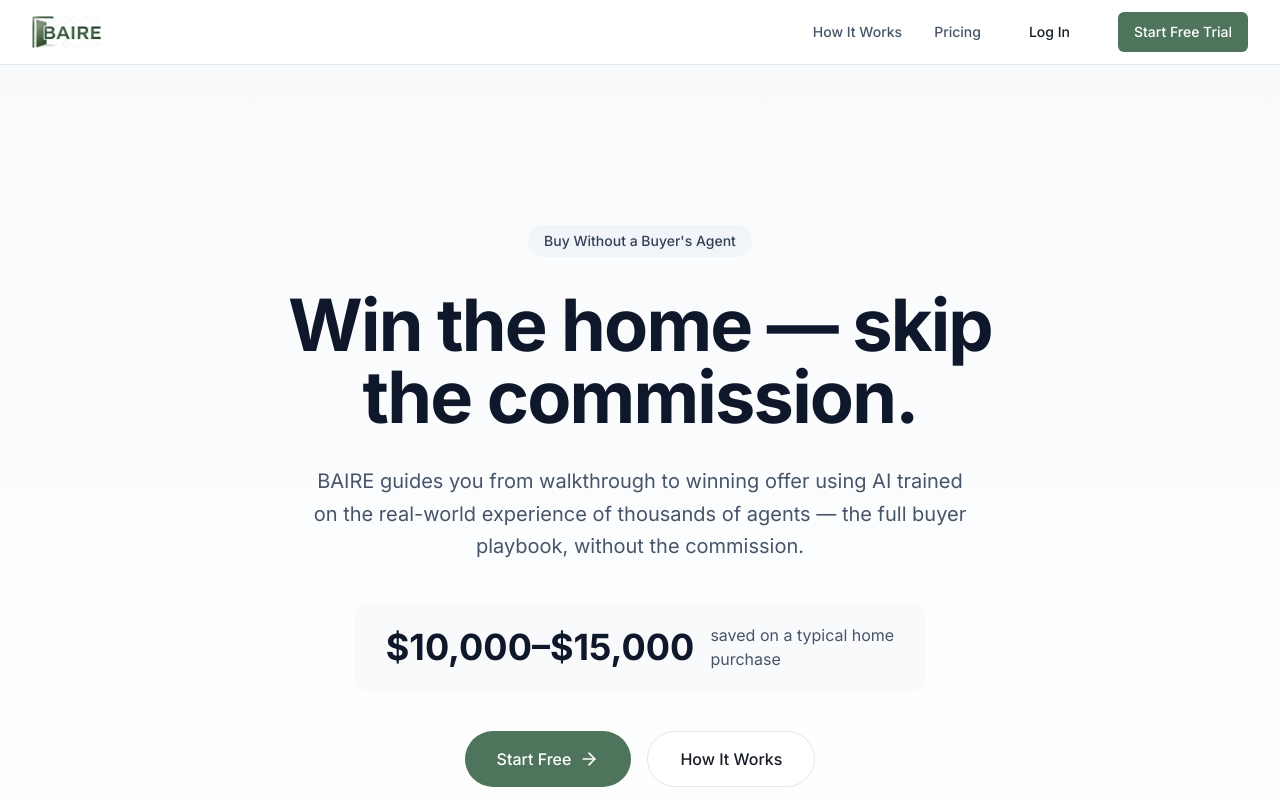
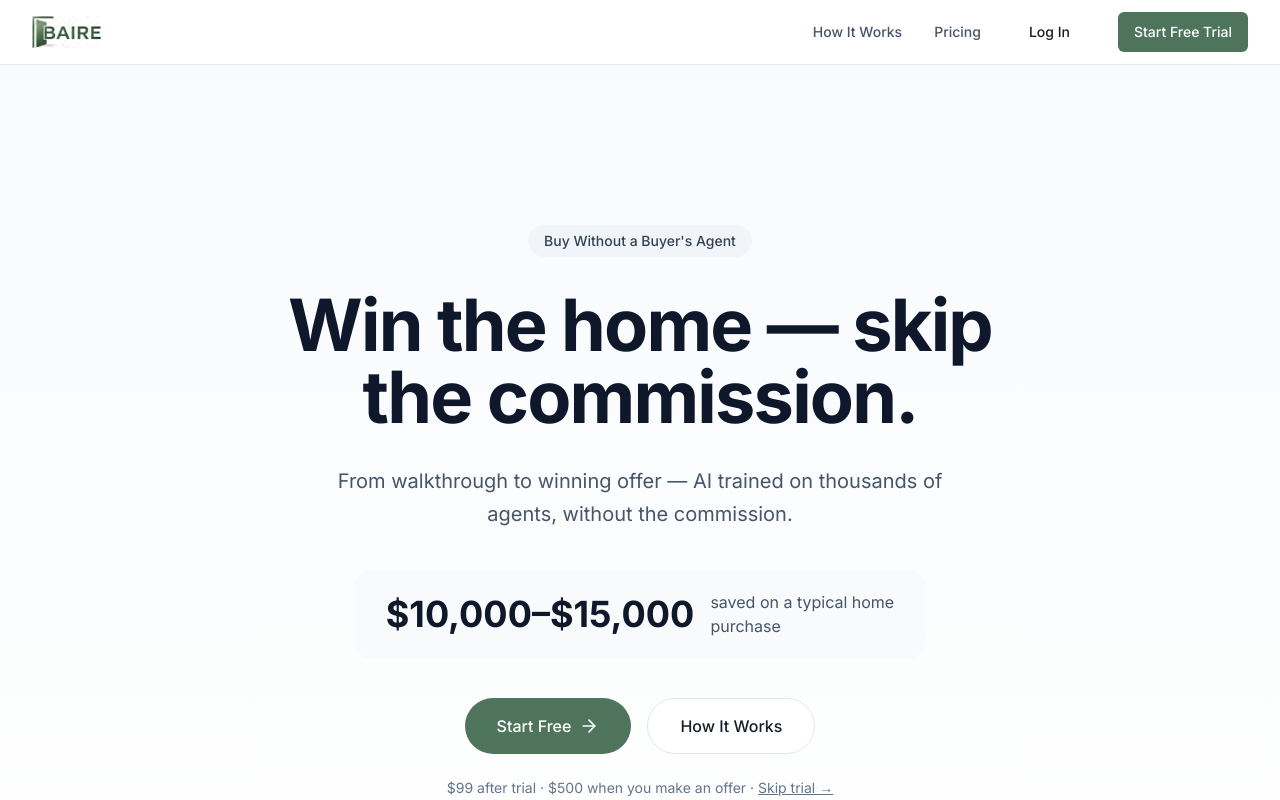
Before and after one commit to geoffbailey114/baireapp, a Next.js app: page / in a window 1280 px wide. Shown: the top 800 px of the page. Built offline with nearby package versions, Linux system fonts and the light colour scheme.

Commit message:
hero subtext update

```diff
--- a/components/hero.tsx
+++ b/components/hero.tsx
@@ -35,7 +35,7 @@ export function Hero() {
             transition={{ duration: 0.5, delay: 0.2 }}
             className="mt-8 text-xl text-slate-600 leading-relaxed max-w-2xl mx-auto"
           >
-            BAIRE guides you from walkthrough to winning offer using AI trained on the real-world experience of thousands of agents — the full buyer playbook, without the commission.
+            From walkthrough to winning offer — AI trained on thousands of agents, without the commission.
           </motion.p>
 
           {/* Savings callout */}
```
